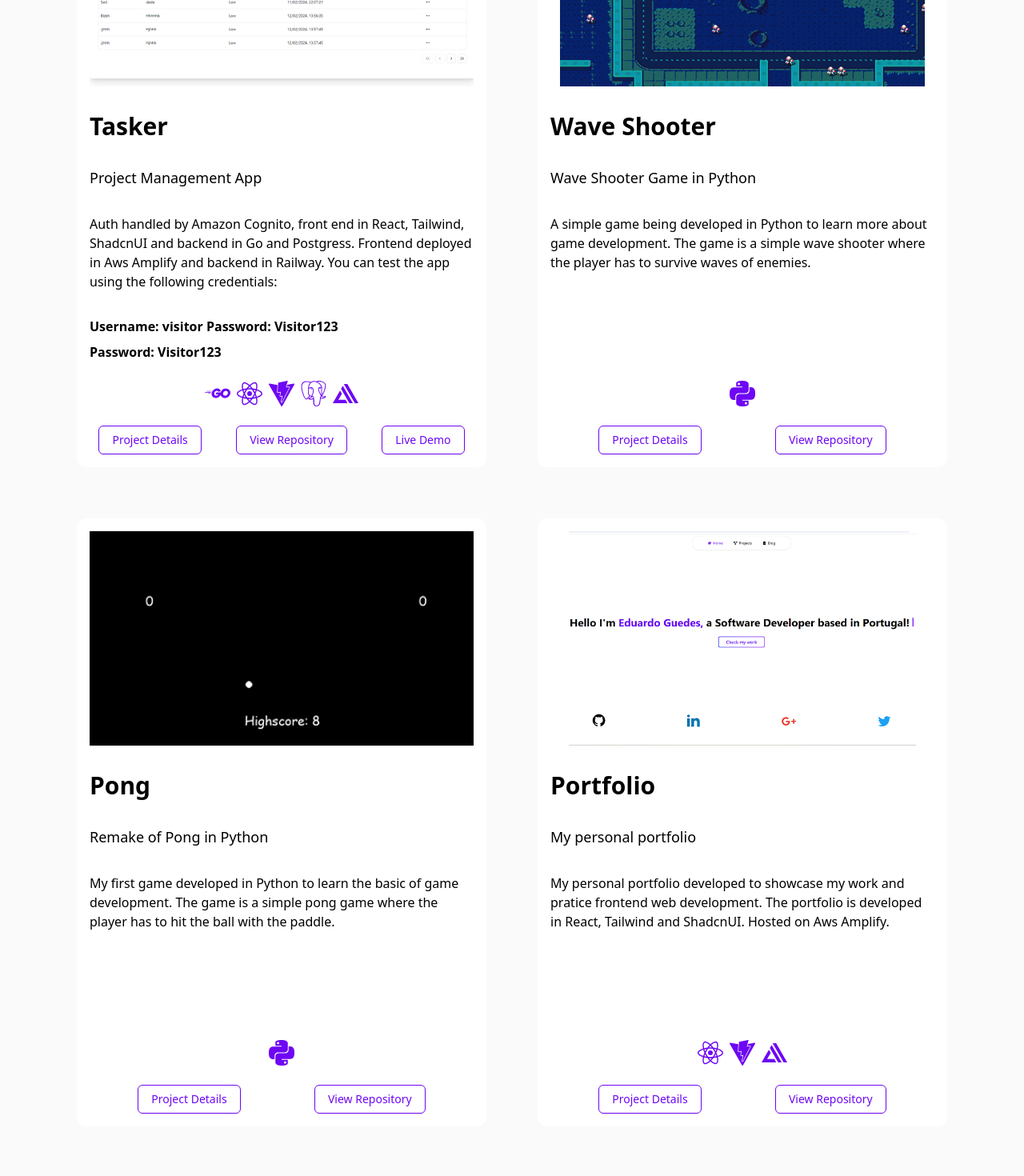
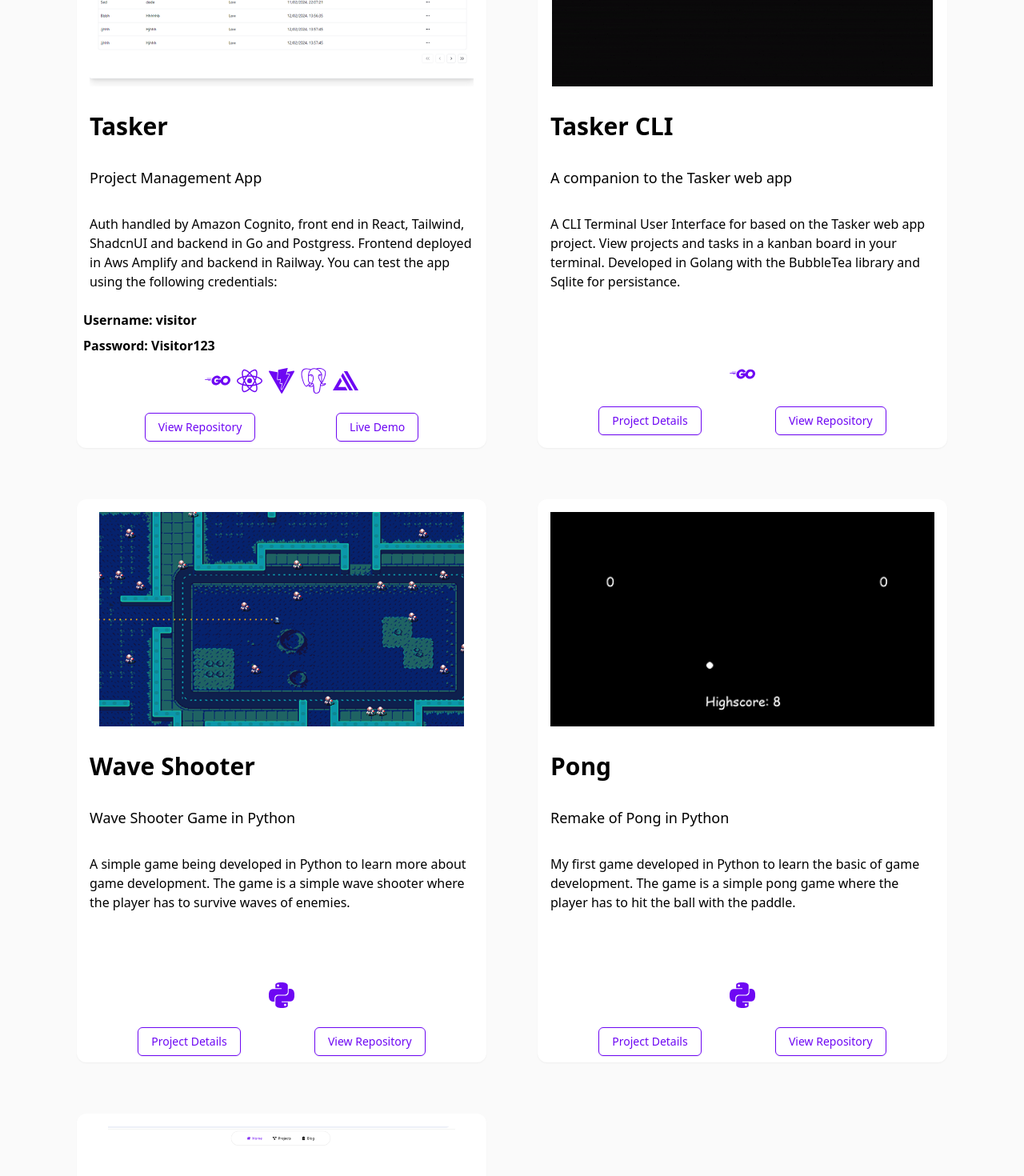
Before and after one commit to Desgue/portfolio, a React (Vite) app: page /portfolio in a window 1280 px wide. Shown: the part 400-1870 px from the top of the page at 80% size. Built offline with nearby package versions, Linux system fonts and the light colour scheme.

Commit message:
Add Cli project

```diff
--- a/src/pages/portfolio/Portfolio.tsx
+++ b/src/pages/portfolio/Portfolio.tsx
@@ -1,28 +1,27 @@
-import React from "react"
-import Nav from "@/components/nav"
-import tasker from '../../assets/projects_resized.png'
-import shooter from '../../assets/wave-shooter_resized.png'
-import pong from '../../assets/pong_ingame.png'
-import portfolio from '../../assets/portfolio_landing.png'
-import { Button } from "@/components/ui/button"
-import { Link } from "react-router-dom"
-import { ReactNode } from "react"
+import React from "react";
+import Nav from "@/components/nav";
+import tasker from "../../assets/projects_resized.png";
+import shooter from "../../assets/wave-shooter_resized.png";
+import pong from "../../assets/pong_ingame.png";
+import portfolio from "../../assets/portfolio_landing.png";
+import taskercli from "../../assets/TaskerCLI.gif"
+import { Button } from "@/components/ui/button";
+import { Link } from "react-router-dom";
+import { ReactNode } from "react";
 import {
-  Tooltip,
-  TooltipContent,
-  TooltipProvider,
-  TooltipTrigger,
-} from "@/components/ui/tooltip"
-import { SiReact, SiVite, SiPostgresql, SiAwsamplify, SiPython } from "react-icons/si";
-import { IconContext } from "react-icons";
-import { FaGolang } from "react-icons/fa6";
-
+  GoToolTip,
+  ViteToolTip,
+  ReactToolTip,
+  AmplifyToolTip,
+  PostgressToolTip,
+  PythonPygameTooltip,
+  AwsCognitoAmplifyToolTip,
+} from "./tooltips";
 
 const Portfolio = () => {
   React.useEffect(() => {
-    window.scrollTo(0, 0)
-  }
-  , [])
+    window.scrollTo(0, 0);
+  }, []);
   return (
     <main className="bg-neutral-50">
       <Nav />
@@ -30,50 +29,60 @@ const Portfolio = () => {
         <h1 className="text-5xl font-semibold text-[#6E07F3]">Portfolio</h1>
         <div className="flex flex-col lg:grid grid-cols-2 gap-6 md:gap-16 mt-12">
           {Items.map((item) => (
-          <ProjectCard {...item }/>
+            <ProjectCard key={item.title} {...item} />
           ))}
         </div>
       </section>
     </main>
-  )
-}
+  );
+};
 
-export default Portfolio
+export default Portfolio;
 type ButtonsProps = {
-  text: string
-  link: string
-}
+  text: string;
+  link: string;
+};
 
 type ProjectCardProps = {
-  image: string
-  title: string
-  subtitle: string
-  description: string
-  descriptionComponent?: ReactNode
-  buttons:  ButtonsProps[]
-  icons?: ReactNode
-  className?: string
+  image: string;
+  title: string;
+  subtitle: string;
+  description: string;
+  descriptionComponent?: ReactNode;
+  buttons: ButtonsProps[];
+  icons?: ReactNode;
+  className?: string;
+};
 
-}
-
-
-
-
-const ProjectCard = ({image, title, subtitle, description, descriptionComponent, buttons, icons}: ProjectCardProps) => {
+const ProjectCard = ({
+  image,
+  title,
+  subtitle,
+  description,
+  descriptionComponent,
+  buttons,
+  icons,
+}: ProjectCardProps) => {
   return (
-    <div className="flex flex-col inset-0 bg-white rounded-xl">
-      <img loading="lazy" className=" p-4 mx-auto w-fit h-[300px] object-cover rounded-md" src={image}/>
+    <div className="flex flex-col bg-white rounded-xl shadow-sm">
+      <img
+        loading="lazy"
+        className=" p-4 mx-auto w-fit h-[300px] object-cover rounded-md"
+        src={image}
+      />
       <div className="p-2 gap-4 flex flex-col">
         <h1 className="text-3xl font-semibold p-2">{title}</h1>
         <p className="text-lg font-medium p-2">{subtitle}</p>
         <p className="text-base font-normal p-2">{description}</p>
 
-        {descriptionComponent ?  descriptionComponent : <p className="lg:h-24"></p>}
-      <div className="flex gap-2 mx-auto">
-        {icons}
+        {descriptionComponent ? (
+          descriptionComponent
+        ) : (
+          <p className="lg:h-12"></p>
+        )}
+        <div className="flex gap-2 mx-auto">{icons}</div>
       </div>
-      </div>
-      <div className="flex flex-co md:flex-row justify-evenly gap-2 md:gap-4 pb-4">
+      <div className="flex flex-co md:flex-row justify-evenly gap-2 md:gap-4 ">
         {buttons?.map((button: ButtonsProps) => (
           <Link to={button.link} target="_blank">
             <Btn>{button.text}</Btn>
@@ -81,16 +90,20 @@ const ProjectCard = ({image, title, subtitle, description, descriptionComponent,
         ))}
       </div>
     </div>
-  )}
+  );
+};
 
-type BtnProps = {children: ReactNode}
-const Btn = ({children}: BtnProps) => {
+type BtnProps = { children: ReactNode };
+const Btn = ({ children }: BtnProps) => {
   return (
-    <Button className="mt-4 w-fit bg-transparent border-[#6E07F3]  text-[#6E07F3] font-medium  hover:bg-[#6E07F3]  hover:text-neutral-50" variant="outline">
+    <Button
+      className="mt-4 w-fit bg-transparent border-[#6E07F3]  text-[#6E07F3] font-medium  hover:bg-[#6E07F3]  hover:text-neutral-50 mb-2"
+      variant="outline"
+    >
       {children}
     </Button>
-  )
-}
+  );
+};
 
 const Items: ProjectCardProps[] = [
   {
@@ -100,155 +113,87 @@ const Items: ProjectCardProps[] = [
     description: `Auth handled by Amazon Cognito, front end in React, Tailwind, ShadcnUI and backend in Go and Postgress.
     Frontend deployed in Aws Amplify and backend in Railway. You can test the app using the following credentials:`,
     descriptionComponent: (
-    <div className="flex flex-col gap-2 font-semibold p-2 ">
-      <p >Username: visitor Password: Visitor123 </p>
+      <div className="flex flex-col gap-2 font-semibold ">
+        <p>Username: visitor</p>
         <p>Password: Visitor123</p>
       </div>
     ),
-    buttons : [{text: "Project Details", link: "/tasker"}, {text: "View Repository", link:"https://github.com/Desgue/Tasker"}, {text: "Live Demo", link: "https://production.d3ozduy4s4mqlc.amplifyapp.com/"}],
+    buttons: [
+      { text: "View Repository", link: "https://github.com/Desgue/Tasker" },
+      {
+        text: "Live Demo",
+        link: "https://production.d3ozduy4s4mqlc.amplifyapp.com/",
+      },
+    ],
     icons: (
       <>
-      <TooltipProvider>
-      <Tooltip>
-        <TooltipTrigger className='hover:cursor-default '>
-          <IconContext.Provider value={{ color: "#6E07F3", size: "2em" }}>
-            <FaGolang />
-          </IconContext.Provider></TooltipTrigger>
-        <TooltipContent>
-          <p>Golang</p>
-        </TooltipContent>
-      </Tooltip>
-    </TooltipProvider>
-    <TooltipProvider>
-      <Tooltip>
-        <TooltipTrigger className='hover:cursor-default '>
-          <IconContext.Provider value={{ color: "#6E07F3", size: "2em" }}>
-            <SiReact />
-          </IconContext.Provider></TooltipTrigger>
-        <TooltipContent>
-          <p>ReactJs</p>
-        </TooltipContent>
-      </Tooltip>
-    </TooltipProvider>
+        <GoToolTip />
+        <ReactToolTip />
+        <ViteToolTip />
+        <PostgressToolTip />
+        <AwsCognitoAmplifyToolTip />
+      </>
+    ),
+  },
 
-    <TooltipProvider>
-      <Tooltip>
-        <TooltipTrigger className='hover:cursor-default '>
-          <IconContext.Provider value={{ color: "#6E07F3", size: "2em" }}>
-            <SiVite />
-          </IconContext.Provider></TooltipTrigger>
-        <TooltipContent>
-          <p>Vite</p>
-        </TooltipContent>
-      </Tooltip>
-    </TooltipProvider>
+  {
+    image: taskercli,
+    title: "Tasker CLI",
+    subtitle: "A companion to the Tasker web app",
+    description: `A CLI Terminal User Interface for based on the Tasker web app project. View projects and tasks in a kanban board in your terminal.
+    Developed in Golang with the BubbleTea library and Sqlite for persistance. `,
+    buttons: [
+      {text: "Project Details", link:"/tasker-cli"},
+      {text: "View Repository", link:"https://github.com/Desgue/Tasker-CLI"},
+    ],
+    icons: <GoToolTip />
+  },
 
-    <TooltipProvider>
-      <Tooltip>
-        <TooltipTrigger className='hover:cursor-default '>
-          <IconContext.Provider value={{ color: "#6E07F3", size: "2em" }}>
-            <SiPostgresql />
-          </IconContext.Provider></TooltipTrigger>
-        <TooltipContent>
-          <p>PostgresSQL</p>
-        </TooltipContent>
-      </Tooltip>
-    </TooltipProvider>
 
-    <TooltipProvider>
-      <Tooltip>
-        <TooltipTrigger className='hover:cursor-default '>
-          <IconContext.Provider value={{ color: "#6E07F3", size: "2em" }}>
-            <SiAwsamplify />
-          </IconContext.Provider></TooltipTrigger>
-        <TooltipContent>
-          <p>Aws Amplify + Aws Cognito</p>
-        </TooltipContent>
-      </Tooltip>
-    </TooltipProvider>
-    </>
-    )
-  },
   {
     image: shooter,
     title: "Wave Shooter",
     subtitle: "Wave Shooter Game in Python",
-    description: "A simple game being developed in Python to learn more about game development. The game is a simple wave shooter where the player has to survive waves of enemies.",
-    buttons: [{text: "Project Details", link: "/wave-shooter"}, {text: "View Repository", link:"https://github.com/Desgue/wave-shooter"}],
-    icons: (<TooltipProvider>
-      <Tooltip>
-        <TooltipTrigger className='hover:cursor-default '>
-          <IconContext.Provider value={{ color: "#6E07F3", size: "2em" }}>
-            <SiPython />
-          </IconContext.Provider>
-        </TooltipTrigger>
-        <TooltipContent>
-          <p>Pyhon + PygameCE</p>
-        </TooltipContent>
-      </Tooltip>
-    </TooltipProvider>)
+    description:
+      "A simple game being developed in Python to learn more about game development. The game is a simple wave shooter where the player has to survive waves of enemies.",
+    buttons: [
+      { text: "Project Details", link: "/wave-shooter" },
+      {
+        text: "View Repository",
+        link: "https://github.com/Desgue/wave-shooter",
+      },
+    ],
+    icons: <PythonPygameTooltip />,
   },
   {
     image: pong,
     title: "Pong",
     subtitle: "Remake of Pong in Python",
-    description: "My first game developed in Python to learn the basic of game development. The game is a simple pong game where the player has to hit the ball with the paddle.",
-    buttons : [{text: "Project Details", link: "/pong"}, {text: "View Repository", link:"https://github.com/Desgue/Pong2"}],
-    icons: (<TooltipProvider>
-      <Tooltip>
-        <TooltipTrigger className='hover:cursor-default '>
-          <IconContext.Provider value={{ color: "#6E07F3", size: "2em" }}>
-            <SiPython />
-          </IconContext.Provider>
-        </TooltipTrigger>
-        <TooltipContent>
-          <p>Pyhon + PygameCE</p>
-        </TooltipContent>
-      </Tooltip>
-    </TooltipProvider>)
+    description:
+      "My first game developed in Python to learn the basic of game development. The game is a simple pong game where the player has to hit the ball with the paddle.",
+    buttons: [
+      { text: "Project Details", link: "/pong" },
+      { text: "View Repository", link: "https://github.com/Desgue/Pong2" },
+    ],
+    icons: <PythonPygameTooltip />,
   },
   {
     image: portfolio,
     title: "Portfolio",
     subtitle: "My personal portfolio",
-    description: "My personal portfolio developed to showcase my work and pratice frontend web development. The portfolio is developed in React, Tailwind and ShadcnUI. Hosted on Aws Amplify.",
-    buttons: [{text: "Project Details", link: "/portfolio"}, {text: "View Repository", link:"https://github.com/Desgue/portfolio"}],
-    icons: (<>
-        <TooltipProvider>
-      <Tooltip>
-        <TooltipTrigger className='hover:cursor-default '>
-          <IconContext.Provider value={{ color: "#6E07F3", size: "2em" }}>
-            <SiReact />
-          </IconContext.Provider></TooltipTrigger>
-        <TooltipContent>
-          <p>ReactJs</p>
-        </TooltipContent>
-      </Tooltip>
-    </TooltipProvider>
+    description:
+      "My personal portfolio developed to showcase my work and pratice frontend web development. The portfolio is developed in React, Tailwind and ShadcnUI. Hosted on Aws Amplify.",
+    buttons: [
+      { text: "Project Details", link: "/portfolio" },
+      { text: "View Repository", link: "https://github.com/Desgue/portfolio" },
+    ],
+    icons: (
+      <>
+        <ReactToolTip />
 
-    <TooltipProvider>
-      <Tooltip>
-        <TooltipTrigger className='hover:cursor-default '>
-          <IconContext.Provider value={{ color: "#6E07F3", size: "2em" }}>
-            <SiVite />
-          </IconContext.Provider></TooltipTrigger>
-        <TooltipContent>
-          <p>Vite</p>
-        </TooltipContent>
-      </Tooltip>
-    </TooltipProvider>
-    <TooltipProvider>
-      <Tooltip>
-        <TooltipTrigger className='hover:cursor-default '>
-          <IconContext.Provider value={{ color: "#6E07F3", size: "2em" }}>
-            <SiAwsamplify />
-          </IconContext.Provider></TooltipTrigger>
-        <TooltipContent>
-          <p>Aws Amplify</p>
-        </TooltipContent>
-      </Tooltip>
-    </TooltipProvider>
-    </>)
-  }
-
-]
+        <ViteToolTip />
+        <AmplifyToolTip />
+      </>
+    ),
+  },
+];
--- /dev/null
+++ b/src/pages/portfolio/tooltips.tsx
@@ -0,0 +1,132 @@
+import {
+  Tooltip,
+  TooltipContent,
+  TooltipProvider,
+  TooltipTrigger,
+} from "@/components/ui/tooltip";
+import {
+  SiReact,
+  SiVite,
+  SiPostgresql,
+  SiAwsamplify,
+  SiPython,
+} from "react-icons/si";
+import { IconContext } from "react-icons";
+import { FaGolang } from "react-icons/fa6";
+
+export const GoToolTip = () => {
+  return (
+    <>
+      <TooltipProvider>
+        <Tooltip>
+          <TooltipTrigger className="hover:cursor-default ">
+            <IconContext.Provider value={{ color: "#6E07F3", size: "2em" }}>
+              <FaGolang />
+            </IconContext.Provider>
+          </TooltipTrigger>
+          <TooltipContent>
+            <p>Golang</p>
+          </TooltipContent>
+        </Tooltip>
+      </TooltipProvider>
+    </>
+  );
+};
+export const ReactToolTip = () => {
+  return (
+    <TooltipProvider>
+      <Tooltip>
+        <TooltipTrigger className="hover:cursor-default ">
+          <IconContext.Provider value={{ color: "#6E07F3", size: "2em" }}>
+            <SiReact />
+          </IconContext.Provider>
+        </TooltipTrigger>
+        <TooltipContent>
+          <p>ReactJs</p>
+        </TooltipContent>
+      </Tooltip>
+    </TooltipProvider>
+  );
+};
+export const PostgressToolTip = () => {
+  return (
+    <TooltipProvider>
+      <Tooltip>
+        <TooltipTrigger className="hover:cursor-default ">
+          <IconContext.Provider value={{ color: "#6E07F3", size: "2em" }}>
+            <SiPostgresql />
+          </IconContext.Provider>
+        </TooltipTrigger>
+        <TooltipContent>
+          <p>PostgresSQL</p>
+        </TooltipContent>
+      </Tooltip>
+    </TooltipProvider>
+  );
+};
+export const ViteToolTip = () => {
+  return (
+    <TooltipProvider>
+      <Tooltip>
+        <TooltipTrigger className="hover:cursor-default ">
+          <IconContext.Provider value={{ color: "#6E07F3", size: "2em" }}>
+            <SiVite />
+          </IconContext.Provider>
+        </TooltipTrigger>
+        <TooltipContent>
+          <p>Vite</p>
+        </TooltipContent>
+      </Tooltip>
+    </TooltipProvider>
+  );
+};
+export const AwsCognitoAmplifyToolTip = () => {
+  return (
+    <TooltipProvider>
+      <Tooltip>
+        <TooltipTrigger className="hover:cursor-default ">
+          <IconContext.Provider value={{ color: "#6E07F3", size: "2em" }}>
+            <SiAwsamplify />
+          </IconContext.Provider>
+        </TooltipTrigger>
+        <TooltipContent>
+          <p>Aws Amplify + Aws Cognito</p>
+        </TooltipContent>
+      </Tooltip>
+    </TooltipProvider>
+  );
+};
+
+export const AmplifyToolTip = () => {
+  return (
+    <TooltipProvider>
+      <Tooltip>
+        <TooltipTrigger className="hover:cursor-default ">
+          <IconContext.Provider value={{ color: "#6E07F3", size: "2em" }}>
+            <SiAwsamplify />
+          </IconContext.Provider>
+        </TooltipTrigger>
+        <TooltipContent>
+          <p>Aws Amplify</p>
+        </TooltipContent>
+      </Tooltip>
+    </TooltipProvider>
+  );
+};
+
+export const PythonPygameTooltip = () => {
+  return (
+    <TooltipProvider>
+      <Tooltip>
+        <TooltipTrigger className="hover:cursor-default ">
+          <IconContext.Provider value={{ color: "#6E07F3", size: "2em" }}>
+            <SiPython />
+          </IconContext.Provider>
+        </TooltipTrigger>
+        <TooltipContent>
+          <p>Pyhon + PygameCE</p>
+        </TooltipContent>
+      </Tooltip>
+    </TooltipProvider>
+  );
+};
```
Also changed, not shown: src/assets/TaskerCLI.gif (added). Lines whose indentation alone changed are shown as unchanged.
